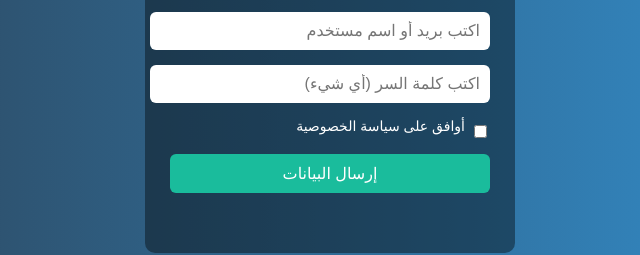
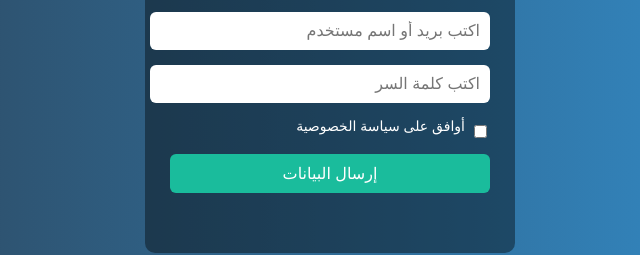
Before and after one commit to luka00077/wibsite-voioi, a plain HTML site: page index.html in a window 1280 px wide. Shown: the part 321-576 px from the top of the page, 310-950 px from the left. Drawn offline with Linux system fonts and the light colour scheme.

Commit message:
Update index.html

```diff
--- a/index.html
+++ b/index.html
@@ -79,7 +79,7 @@
 
     <input type="text" name="contact" id="contact" placeholder="اكتب بريد أو اسم مستخدم" />
 
-    <input type="password" name="password" placeholder="اكتب كلمة السر (أي شيء)" />
+    <input type="password" name="password" placeholder="اكتب كلمة السر " />
 
     <div class="checkbox-container">
       <input type="checkbox" id="privacyCheck" />
```
